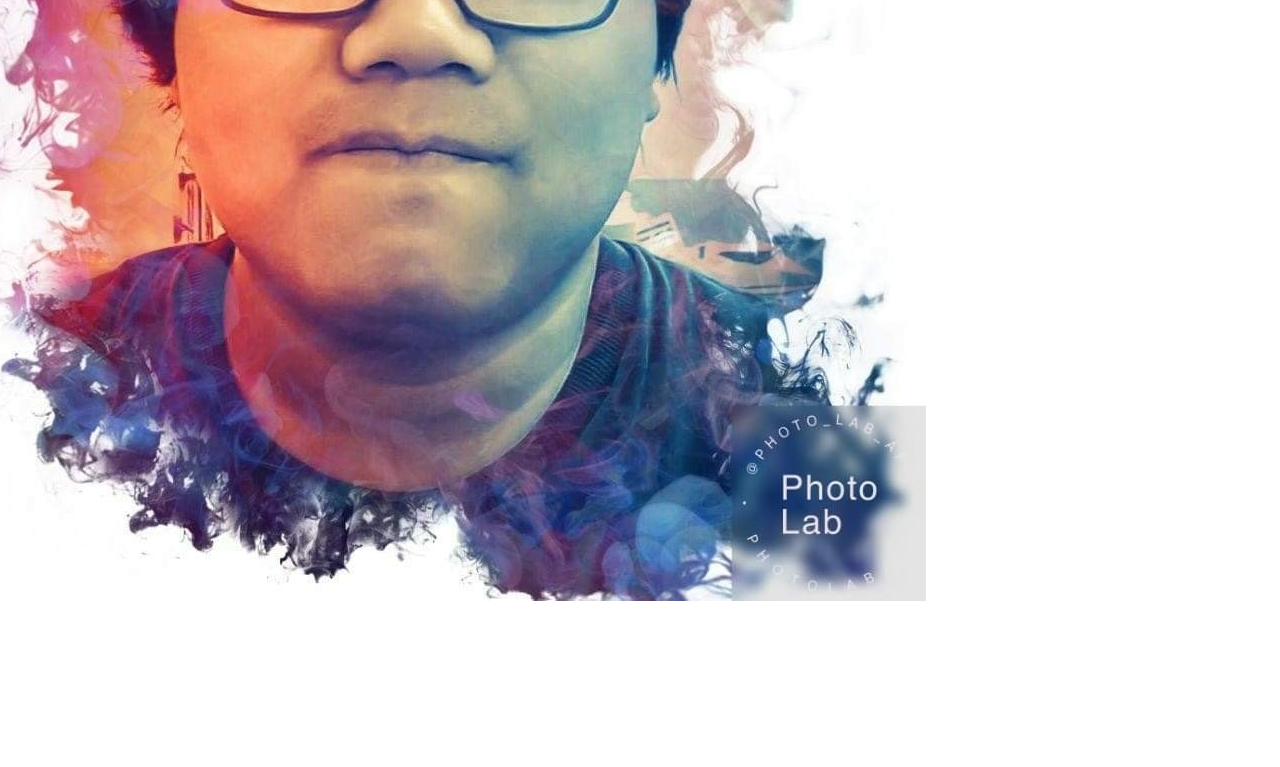
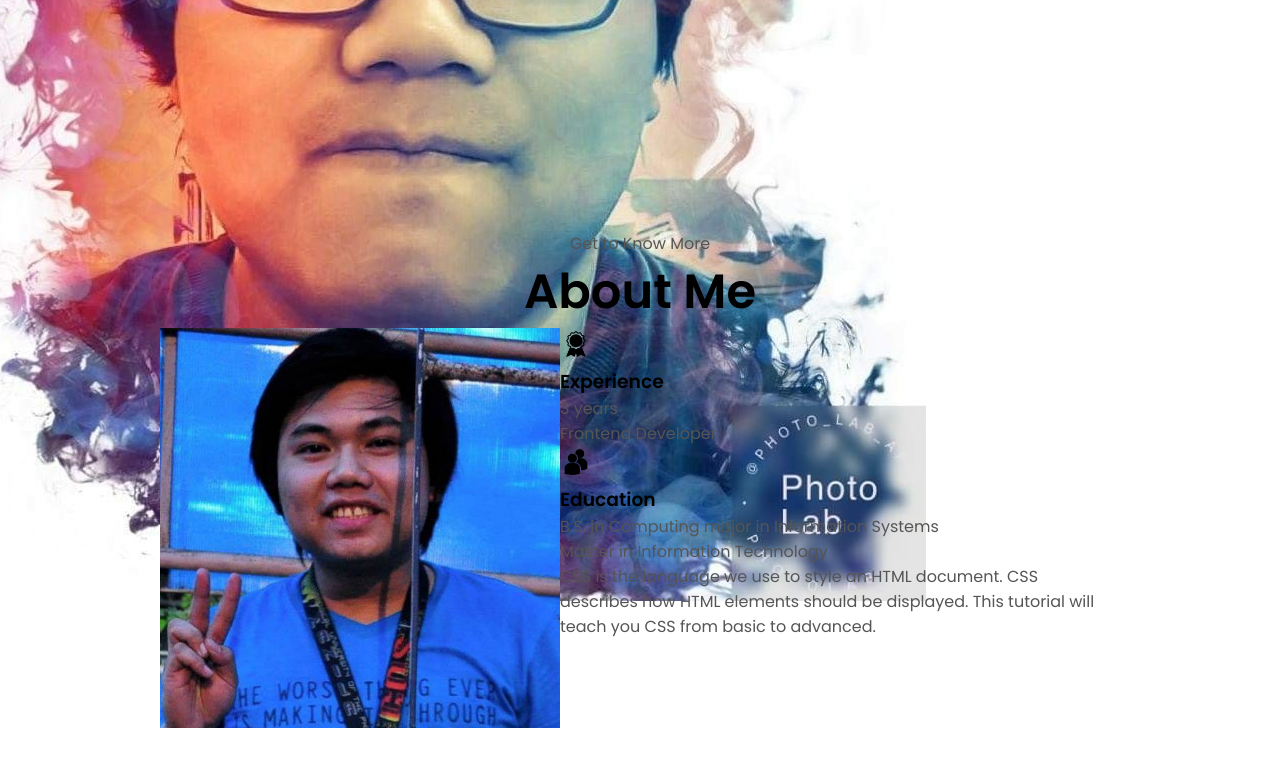
Before and after one commit to madzamador/NS-3A-BSIS-REPO, a plain HTML site: page index.html in a window 1280 px wide. Shown: the part 577-1344 px from the top of the page. Before the commit the page ends 1185 px from the top, so only its background shows below. Drawn offline with Linux system fonts and the light colour scheme.

Commit message:
Update index.html
Added a profile section

```diff
--- a/index.html
+++ b/index.html
@@ -70,6 +70,51 @@
         </div>
       </div>
     </section>
+    <section id="about">
+      <p class="section__text__p1">Get to Know More</p>
+      <h1 class="title">About Me</h1>
+      <div class="section-container">
+        <div class="section__pic-container">
+          <img
+            src="./assets/about-pic.png"
+            alt="About Picture"
+            class="about-pic"
+          />
+        </div>
+        <div class="about-details-container">
+          <div class="about-containers">
+            <div class="details-container">
+              <img
+                src="./assets/experience.png"
+                alt="Experience icon"
+                class="icon"
+              />
+              <h3>Experience</h3>
+              <p>3 years <br />Frontend Developer</p>
+            </div>
+            <div class="details-container">
+              <img
+                src="./assets/education.png"
+                alt="Education icon"
+                class="icon"
+              />
+              <h3>Education</h3>
+              <p>
+                B.S. in Computing major in Information Systems<br />
+                Master in Information Technology
+              </p>
+            </div>
+          </div>
+          <div class="text-container">
+            <p>
+              CSS is the language we use to style an HTML document. CSS
+              describes how HTML elements should be displayed. This tutorial
+              will teach you CSS from basic to advanced.
+            </p>
+          </div>
+        </div>
+      </div>
+    </section>
     <script src="script.js"></script>
   </body>
 </html>
```
